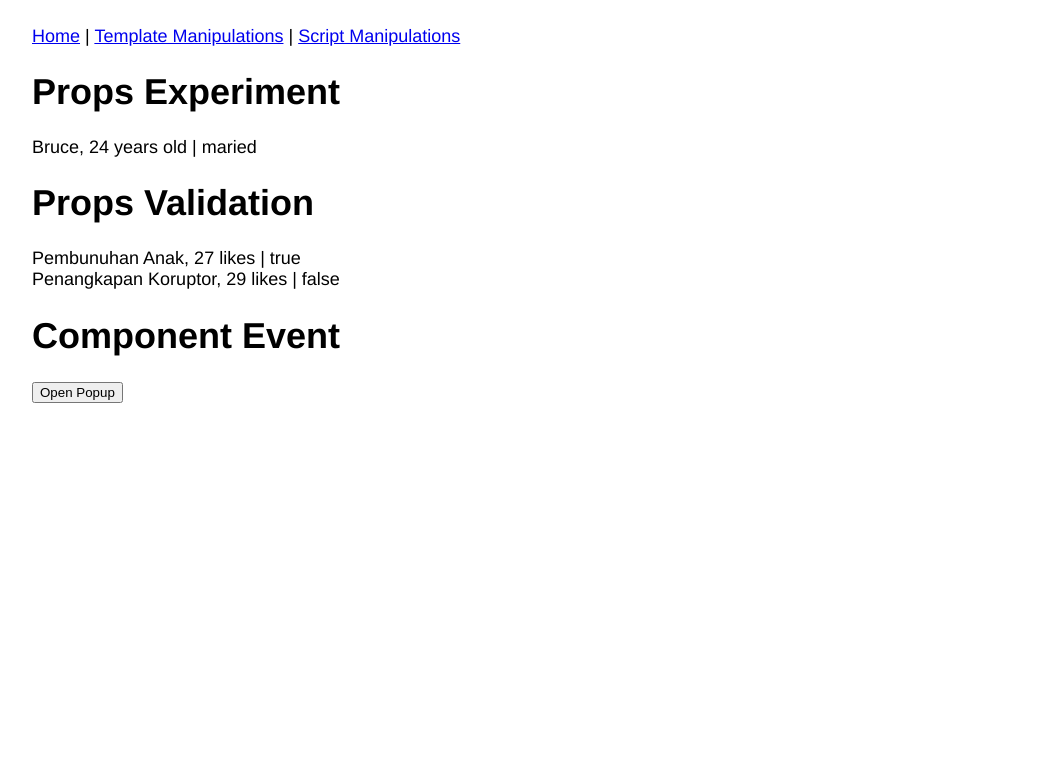
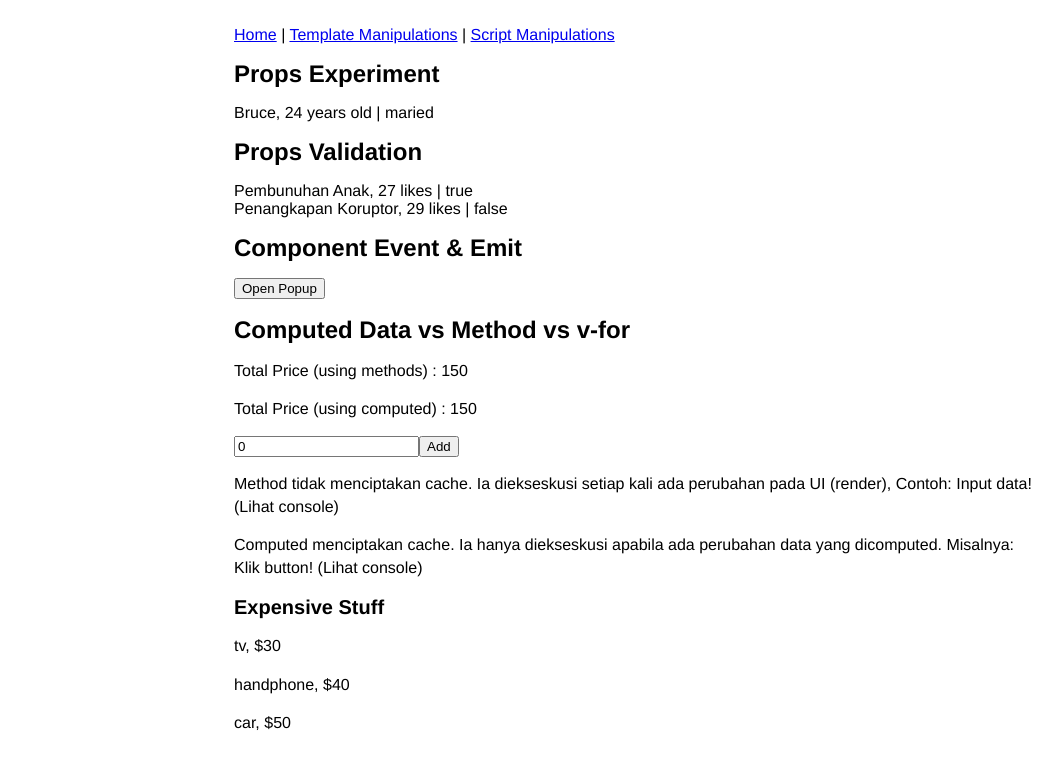
Before and after one commit to rijalghodi/learn-vue-from-codevolution, a Vue app: page /script in a window 1280 px wide. Shown: the top 768 px of the page, without its empty margins (6-1068 px from the left). Built offline with nearby package versions, Linux system fonts and the light colour scheme.

Commit message:
:sparkles: computed data & component event

```diff
--- a/src/App.vue
+++ b/src/App.vue
@@ -9,10 +9,23 @@
 
 <style>
 #app {
-  width: 600;
+  width: 800px;
   padding: 18px 30px;
   font-family: Hack, Avenir, Helvetica, Arial, sans-serif;
   text-align: left;
-  font-size: 18px;
+  font-size: 16px;
+  margin: 0px auto;
+}
+
+h1 {
+  font-size: 24px;
+}
+
+h2 {
+  font-size: 20px;
+}
+
+p {
+  line-height: 1.4;
 }
 </style>
--- a/src/components/component-events/ComponentEvent.vue
+++ b/src/components/component-events/ComponentEvent.vue
@@ -1,5 +1,6 @@
 <template>
   <div>
+    <h1>Component Event & Emit</h1>
     <button @click="showPopup = true">Open Popup</button>
     <PopupChild v-show="showPopup" @close="closePopup" />
   </div>
--- /dev/null
+++ b/src/components/method-computed-watcher/ComputedDataExperiment.vue
@@ -0,0 +1,60 @@
+<template>
+  <div>
+    <h1>Computed Data vs Method vs v-for</h1>
+
+    <!-- Ini total Harga dihitung pakai method -->
+    <p>Total Price (using methods) : {{ getTotalPrice() }}</p>
+
+    <!-- Ini total harga dihitung pakai computed -->
+    <p>Total Price (using computed) : {{ totalPrice }}</p>
+
+    <input type="number" v-model="newPrice" />
+    <button @click="groceries.push({ name: 'additional stuff', price: newPrice })">Add</button>
+    <p>
+      Method tidak menciptakan cache. Ia diekseskusi setiap kali ada perubahan pada UI (render),
+      Contoh: Input data! (Lihat console)
+    </p>
+    <p>
+      Computed menciptakan cache. Ia hanya diekseskusi apabila ada perubahan data yang dicomputed.
+      Misalnya: Klik button! (Lihat console)
+    </p>
+
+    <h2>Expensive Stuff</h2>
+    <p v-for="item in expensiveStuff" :key="item.name">{{ item.name }}, ${{ item.price }}</p>
+  </div>
+</template>
+
+<script>
+export default {
+  name: "ComputedDataExperiment",
+  data() {
+    return {
+      newPrice: 0,
+      groceries: [
+        { name: "lato-lato", price: 10 },
+        { name: "food", price: 20 },
+        { name: "tv", price: 30 },
+        { name: "handphone", price: 40 },
+        { name: "car", price: 50 },
+      ],
+    };
+  },
+  computed: {
+    totalPrice() {
+      console.log("total computed");
+      return this.groceries.reduce((sum, item) => sum + item.price, 0);
+    },
+    expensiveStuff() {
+      return this.groceries.filter((item) => item.price > 20);
+    },
+  },
+  methods: {
+    getTotalPrice() {
+      console.log("total method");
+      return this.groceries.reduce((sum, item) => sum + item.price, 0);
+    },
+  },
+};
+</script>
+
+<style lang="scss" scoped></style>
--- a/src/views/ScriptManipulations.vue
+++ b/src/views/ScriptManipulations.vue
@@ -5,15 +5,18 @@
   <h1>Props Validation</h1>
   <PropsValidation :title="'Pembunuhan Anak'" :likes="27" :published="true" />
   <PropsValidation :title="'Penangkapan Koruptor'" :likes="29" />
+  <!-- Component EVent and Emit -->
+  <ComponentEvent />
 
-  <h1>Component Event</h1>
-  <ComponentEvent />
+  <!-- Method vs Computed -->
+  <ComputedDataExperiment />
 </template>
 
 <script>
 import PropsExperiment from "@/components/props/PropsExperiment.vue";
 import PropsValidation from "@/components/props/PropsValidation.vue";
 import ComponentEvent from "@/components/component-events/ComponentEvent.vue";
+import ComputedDataExperiment from "@/components/method-computed-watcher/ComputedDataExperiment.vue";
 
 export default {
   name: "ScriptManipulations",
@@ -27,6 +30,7 @@
     PropsExperiment,
     PropsValidation,
     ComponentEvent,
+    ComputedDataExperiment,
   },
 };
 </script>
```
